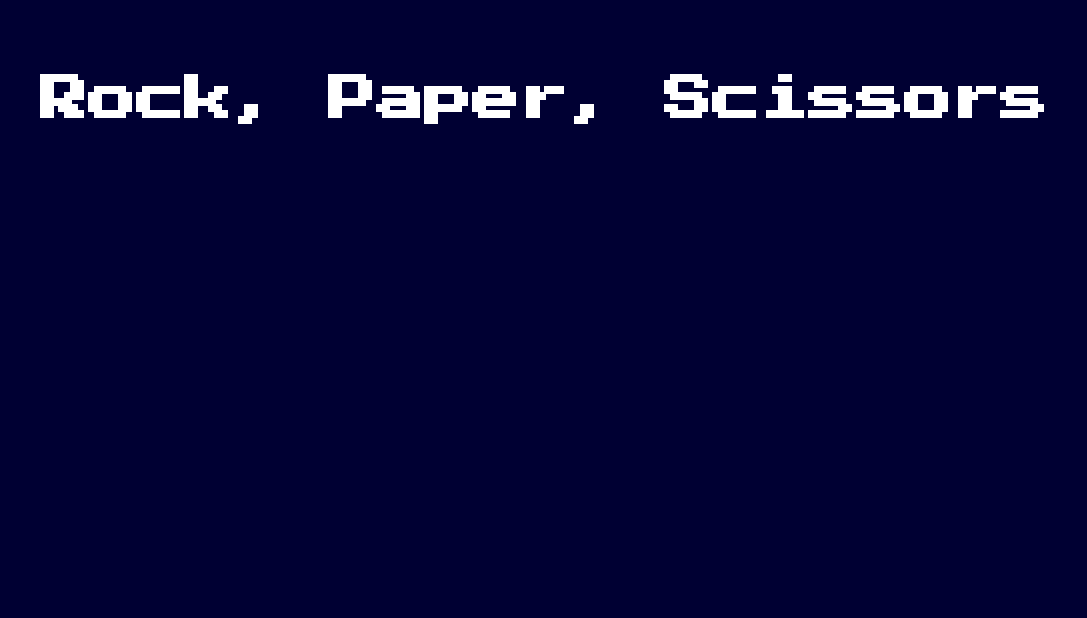
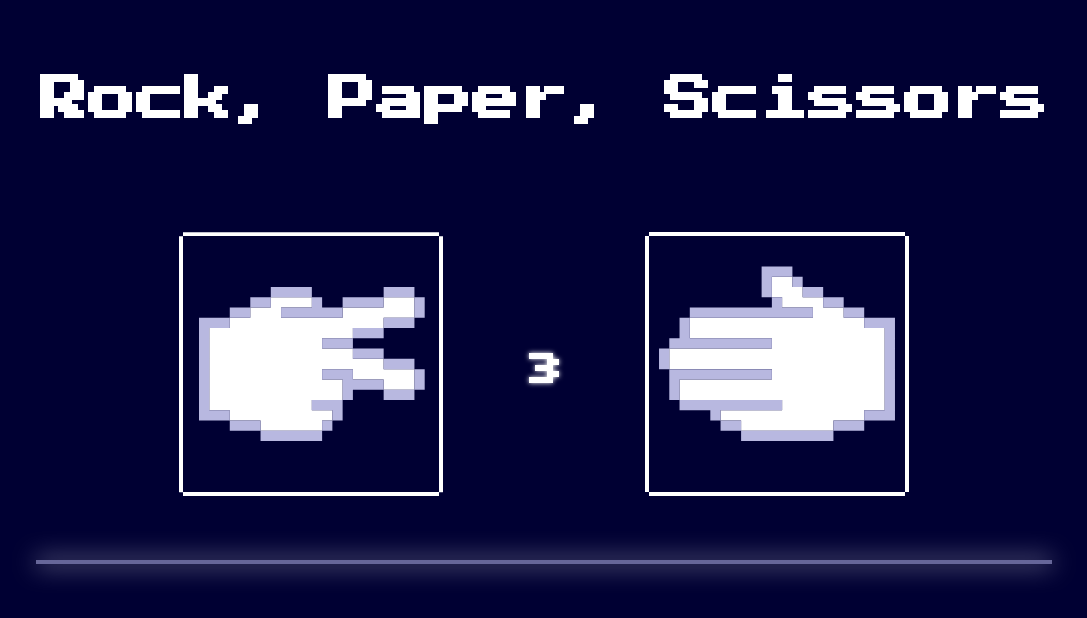
Before and after one commit to CJohnston079/odin-rock-paper-scissors, a plain HTML site: page index.html in a window 1280 px wide. Shown: the whole page, without its empty margins (96-1183 px from the left). Drawn offline with Linux system fonts and the light colour scheme.

Commit message:
added elements and styling for the arena div

```diff
--- a/index.html
+++ b/index.html
@@ -11,6 +11,16 @@
         <link href="https://fonts.googleapis.com/css2?family=Press+Start+2P&family=Silkscreen:wght@400;700&display=swap" rel="stylesheet">
     </head>
     <body>
-        <h1>Rock, Paper, Scissors</h1>
+        <h1 class="site-title">Rock, Paper, Scissors</h1>
+        <div class="arena">
+            <div id="player-choice" class="pixel-border">
+                <img src="./images/scissors-pickme.svg">
+            </div>
+            <h1 class="countdown">3</h1>
+            <div id="computer-choice" class="pixel-border">
+                <img src="./images/paper-pickme.svg">
+            </div>
+        </div>
+        <hr>
     </body>
 </html>
--- a/style.css
+++ b/style.css
@@ -6,10 +6,67 @@ body {
     font-family: 'Silkscreen', cursive;
 }
 
-h1 {
+hr {
+    width: 80%;
+    margin: 4rem auto;
+    border: solid 2px hsla(240,20%,50%,1);
+    box-shadow: 0px 0px 25px white;
+}
+
+.site-title {
     padding: 2rem;
     /* background-color: hsla(240,100%,20%,1); */
     font-family: 'Press Start 2P', cursive;
     font-size: 3rem;
     line-height: 1.5;
 }
+
+.pixel-border {
+    border: solid 4px white;
+    border-radius: 4px;
+    clip-path: polygon(
+        0px 4px,
+        4px 4px,
+        4px 0px,
+        calc(100% - 4px) 0px,
+        calc(100% - 4px) 4px,
+        100% 4px,
+        100% calc(100% - 4px),
+        calc(100% - 4px) calc(100% - 4px),
+        calc(100% - 4px) 100%,
+        4px 100%,
+        4px calc(100% - 4px),
+        0px calc(100% - 4px)
+      );
+}
+
+.arena {
+    display: flex;
+    flex: auto;
+    justify-content: center;
+    align-items: center;
+    gap: 2rem;
+    margin: 4rem auto;
+}
+
+.arena > .pixel-border {
+    height: 16rem;
+    width: 16rem;
+}
+
+#computer-choice {
+    transform: scaleX(-1);
+}
+
+.countdown {
+    /* background-color: red; */
+    padding: 2rem 3rem;
+    font-size: 3rem;
+    transition: padding 0.5s;
+    text-shadow: 0px 0px 5px white;
+}
+
+.countdown:active {
+    opacity: 0;
+    padding: 0;
+}
```
